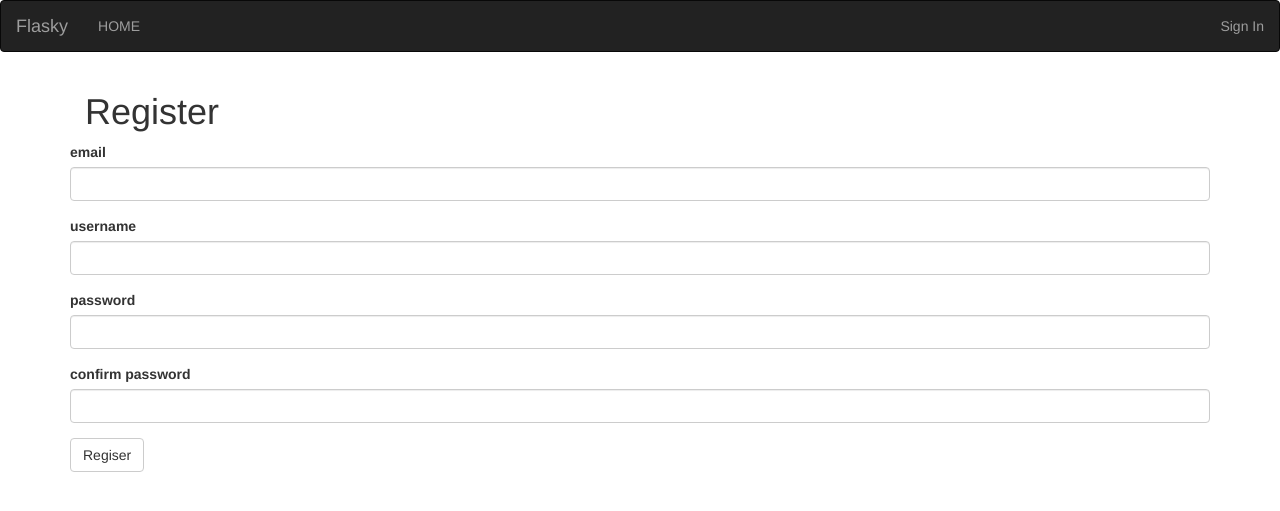
After one commit to Gibson-Gichuru/Memy, a Flask app: page /auth/register in a window 1280 px wide. The commit adds this page. Shown: the top 511 px of the page. Run offline with Flask 2, Linux system fonts and the light colour scheme; some libraries are stand-ins or nearby versions.

Commit message:
User registration

```diff
--- a/app/auth/forms.py
+++ b/app/auth/forms.py
@@ -1,14 +1,61 @@
 from flask_wtf import FlaskForm as Form
 from wtforms import StringField, PasswordField, BooleanField, SubmitField
-from wtforms.validators import DataRequired, Email, Length
+from wtforms.validators import DataRequired, Email, Length, EqualTo, Regexp
+from wtforms import ValidationError
+from ..models import User
 
 
 class LoginForm(Form):
 
-	email = StringField('email', validators = [DataRequired(), Length(1, 64), Email()])
+    email = StringField("email", validators=[DataRequired(), Length(1, 64), Email()])
 
-	password = PasswordField('password', validators = [DataRequired()])
+    password = PasswordField("password", validators=[DataRequired()])
 
-	remember_me = BooleanField('keep me logged in ')
+    remember_me = BooleanField("keep me logged in ")
 
-	submit = SubmitField('log in ')
+    submit = SubmitField("log in ")
+
+
+class RegistrationForm(Form):
+
+    email = StringField("email", validators=[DataRequired(), Length(1, 64), Email()])
+
+    username = StringField(
+        "username",
+        validators=[
+            DataRequired(),
+            Length(1, 64),
+            Regexp(
+                "^[A-Za-z][A-Za-z0-9_.]*$",
+                0,
+                "Usernames must have onyl \
+							letters, numbers, dots or underscore",
+            ),
+        ],
+    )
+
+    password = PasswordField(
+        "password",
+        validators=[
+            DataRequired(),
+            EqualTo("password2", message="password must match"),
+        ],
+    )
+
+    password2 = PasswordField("confirm password", validators=[DataRequired()])
+
+    submit = SubmitField("Regiser")
+
+    # custom validators
+
+    def validate_email(self, field):
+
+        if User.query.filter_by(email=field.data).first():
+
+            raise ValidationError("Email aready registered")
+
+    def validate_username(self, field):
+
+        if User.query.filter_by(username=field.data).first():
+
+            raise ValidationError("Username aready in use")
--- a/app/auth/views.py
+++ b/app/auth/views.py
@@ -2,11 +2,11 @@ from flask import render_template, redirect, request, url_for, flash
 from flask_login import login_user, login_required, logout_user
 from . import auth
 from ..models import User
-from .forms import LoginForm
+from .forms import LoginForm, RegistrationForm
 
 from . import auth
 
-@auth.route('/login')
+@auth.route('/login', methods = ['GET', 'POST'])
 def login():
 
 	form = LoginForm()
@@ -18,11 +18,31 @@ def login():
 
 			login_user(user, form.remember_me.data)
 
-			return redirect(request.args('next') or url_for('main.home'))
+			return redirect(request.args.get('next') or url_for('main.home'))
 
 		flash('Invalid username or password')
 
 	return render_template('auth/login.html', form = form)
+
+
+
+@auth.route('/register', methods = ['GET', 'POST'])
+def register():
+
+	form = RegistrationForm()
+
+	if form.validate_on_submit():
+
+		user = User(email = form.email.data, username = form.username.data,
+			password = form.password.data)
+
+		user.add(user)
+
+		flash('you can know login')
+
+		return redirect(url_for('auth.login'))
+
+	return render_template('auth/register.html', form = form)
 
 
 @auth.route('/logout')
--- /dev/null
+++ b/app/templates/auth/register.html
@@ -0,0 +1,9 @@
+{% extends 'base.html' %}
+{% import "bootstrap/wtf.html" as wtf %}
+{% block title %}Flasky - Register{% endblock%}
+{% block page_content %}
+	<div class="container">
+		<h1>Register</h1>
+	</div>
+	{{ wtf.quick_form(form) }}
+{% endblock %}
--- a/app/templates/base.html
+++ b/app/templates/base.html
@@ -24,10 +24,10 @@
 					<li><a href="/">HOME</a></li>
 				</ul>
 				<ul class="nav navbar-nav navbar-right">
-					{% if current_user.is_authenticated() %}
-					<li><a href="{{ url_for('auth.logout') }}"></a></li>
-					{% else%}
-					<li><a href="{{ url_for('auth.login') }}"></a></li>
+					{% if current_user.is_authenticated %}
+						<li><a href="{{ url_for('auth.logout') }}">Sign Out</a></li>
+					{% else %}
+						<li><a href="{{ url_for('auth.login') }}">Sign In</a></li>
 					{% endif %}
 				</ul>
 			</div>
```
Also changed, not shown: app/templates/auth/login.html (+13 -2 lines), app/templates/home.html (+5 -4 lines).
